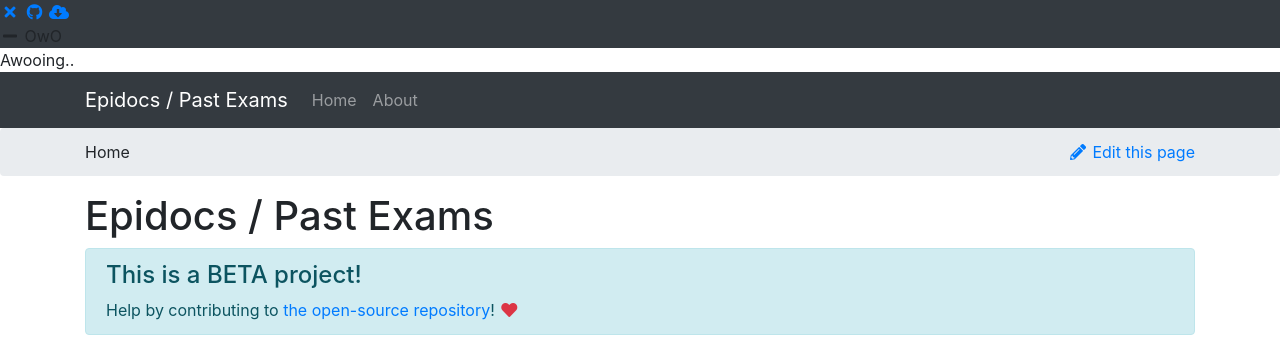
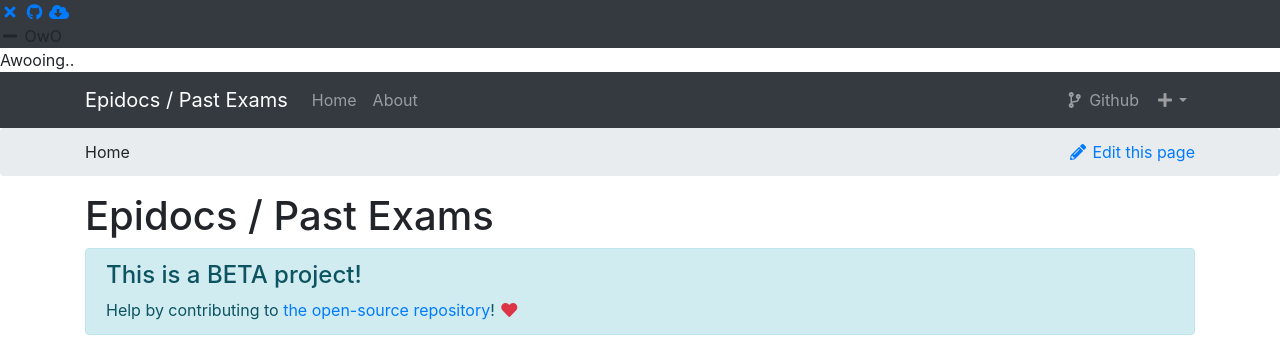
Before and after one commit to Epidocs/Past-Exams, a Jekyll site: the page built from index.html, in a window 1280 px wide. Shown: the top 337 px of the page. Built offline with Jekyll 4.4.1, drawn with Linux system fonts in a browser that asks for light colours; nearby versions of some CDN libraries.

Commit message:
Updated template navbar

```diff
--- a/_layouts/default.html
+++ b/_layouts/default.html
@@ -47,17 +47,26 @@
 		<!-- Canvas elements will be added here -->
 	</div>
 
-	<nav class="navbar navbar-expand-md navbar-dark bg-dark">
+	<nav id="navbar" class="navbar navbar-expand-md navbar-dark bg-dark">
 		<div class="container">
 			<a class="navbar-brand" href="{{ '/' | relative_url }}">{{ site.title }}</a>
 			<button class="navbar-toggler" type="button" data-toggle="collapse" data-target="#navbarNavAltMarkup" aria-controls="navbarNavAltMarkup" aria-expanded="false" aria-label="Toggle navigation">
 				<span class="navbar-toggler-icon"></span>
 			</button>
 			<div class="collapse navbar-collapse" id="navbarNavAltMarkup">
+				<div class="navbar-nav mr-auto">
+					<a class="nav-item nav-link" href="{{ '/' | relative_url }}">Home</a>
+					<a class="nav-item nav-link" href="{{ 'about' | relative_url }}">About</a>
+				</div>
 				<div class="navbar-nav">
-					{% assign current = page.url | downcase | split: '/' %}
-					<a class="nav-item nav-link {% if current[1] == '' %}active{% endif %}" href="{{ '/' | relative_url }}">Home</a>
-					<a class="nav-item nav-link {% if current[1] == 'about' %}active{% endif %}" href="{{ 'about' | relative_url }}">About</a>
+					<a class="nav-item nav-link" href="{{ site.github.repository_url }}"><i class="fas fa-code-branch fa-fw"></i> Github</a>
+					<div class="nav-item dropdown">
+						<a class="nav-link dropdown-toggle" href="#" id="navbarPlusDropdown" data-toggle="dropdown" aria-haspopup="true" aria-expanded="false"><i class="fas fa-plus fa-fw"></i></a>
+						<div class="dropdown-menu dropdown-menu-right" aria-labelledby="navbarPlusDropdown">
+							<a class="dropdown-item" href="https://epita.it/">EPITA.it</a>
+							<a class="dropdown-item" href="https://epidocs.eu/">Epidocs</a>
+						</div>
+					</div>
 				</div>
 			</div>
 		</div>
```
